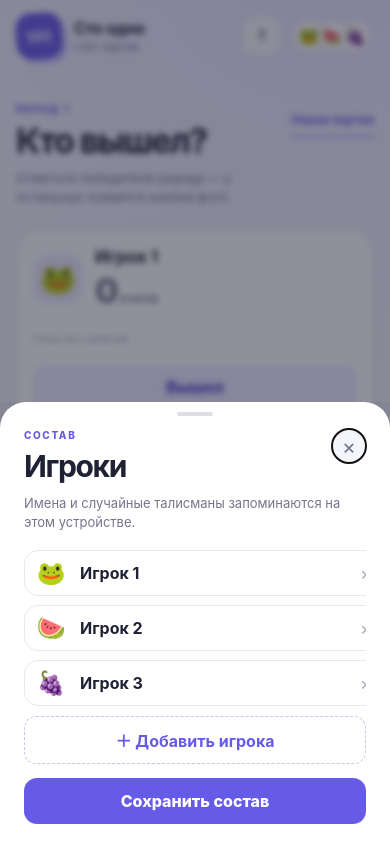
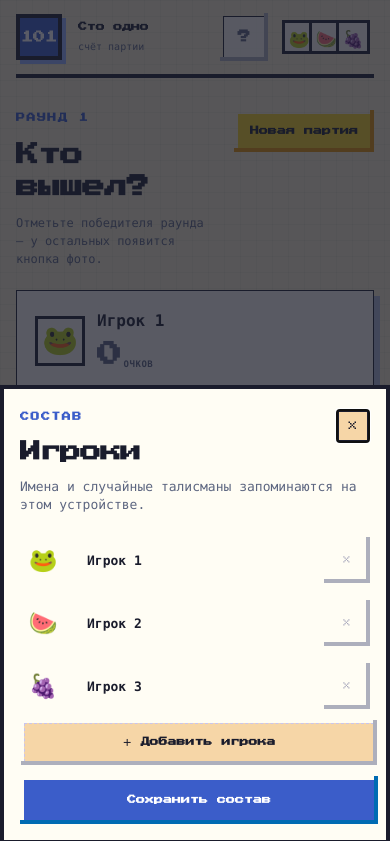
Before and after one commit to sunify/101, a plain HTML site: page dist/index.html in a window 390 px wide. Shown: the top 841 px of the page. Drawn offline with nearby package versions, Linux system fonts and the light colour scheme.

Commit message:
Update Site source

```diff
--- a/dist/app.js
+++ b/dist/app.js
@@ -68,17 +68,17 @@ function render() {
     const isWinner = game.current.winnerId === player.id;
     const hasScore = game.current.scores[player.id] !== undefined;
     const card = document.createElement("article");
-    card.className = `player-card${isWinner ? " winner" : ""}${processingPlayerId === player.id ? " processing" : ""}`;
+    card.className = `player-card nes-container${isWinner ? " winner" : ""}${processingPlayerId === player.id ? " processing" : ""}`;
     const recent = history.length ? history.slice(-6).map(value => `<span class="score-chip${value === 0 ? " zero" : ""}">${value}</span>`).join("") : `<span class="no-history">Пока без записей</span>`;
-    let action = `<button class="player-action exit-button" data-exit="${player.id}" type="button">Вышел</button>`;
+    let action = `<button class="player-action exit-button nes-btn" data-exit="${player.id}" type="button">Вышел</button>`;
     if (winner) {
       if (isWinner) {
         const winnerScore = Number(game.current.scores[player.id]) || 0;
-        action = `<div class="winner-actions"><div class="winner-label"><span>✓</span> Вышел${winnerScore ? ` · ${winnerScore}` : ""}</div><button class="queen-exit${winnerScore === -20 ? " selected" : ""}" data-winner-score="-20" data-player="${player.id}" type="button" aria-label="Вышел с дамы, минус 20">−20</button><button class="queen-exit${winnerScore === -40 ? " selected" : ""}" data-winner-score="-40" data-player="${player.id}" type="button" aria-label="Вышел с пиковой дамы, минус 40">−40</button></div>`;
+        action = `<div class="winner-actions"><div class="winner-label"><span>✓</span> Вышел${winnerScore ? ` · ${winnerScore}` : ""}</div><button class="queen-exit nes-btn is-error${winnerScore === -20 ? " selected" : ""}" data-winner-score="-20" data-player="${player.id}" type="button" aria-label="Вышел с дамы, минус 20">−20</button><button class="queen-exit nes-btn is-error${winnerScore === -40 ? " selected" : ""}" data-winner-score="-40" data-player="${player.id}" type="button" aria-label="Вышел с пиковой дамы, минус 40">−40</button></div>`;
       }
-      else if (processingPlayerId === player.id) action = `<button class="player-action photo-button" disabled>Распознаю фото…</button>`;
+      else if (processingPlayerId === player.id) action = `<button class="player-action photo-button nes-btn is-primary" disabled>Распознаю фото…</button>`;
       else if (hasScore) action = `<div class="round-score"><strong>+${game.current.scores[player.id]} очков</strong><button data-photo="${player.id}" type="button">Исправить</button></div>`;
-      else action = `<button class="player-action photo-button" data-photo="${player.id}" type="button">Прикрепить фото карт</button>`;
+      else action = `<button class="player-action photo-button nes-btn is-primary" data-photo="${player.id}" type="button">Прикрепить фото карт</button>`;
     }
     card.innerHTML = `<div class="player-top"><span class="player-emoji">${player.emoji}</span><div class="player-identity"><strong>${escapeHtml(player.name)}</strong><small><span class="total-score">${total}</span><span class="score-label">очков</span></small></div></div><div class="recent-scores">${recent}</div>${action}`;
     els.playersGrid.append(card);
@@ -213,7 +213,7 @@ function renderPlayerFields() {
   els.playerFields.innerHTML = "";
   editingPlayers.forEach((player,index) => {
     const row = document.createElement("div"); row.className="player-field";
-    row.innerHTML = `<span>${player.emoji}</span><input value="${escapeHtml(player.name)}" maxlength="24" aria-label="Имя игрока ${index+1}"><button type="button" aria-label="Удалить">×</button>`;
+    row.innerHTML = `<span>${player.emoji}</span><input class="nes-input" value="${escapeHtml(player.name)}" maxlength="24" aria-label="Имя игрока ${index+1}"><button class="nes-btn" type="button" aria-label="Удалить">×</button>`;
     row.querySelector("input").addEventListener("input", event => editingPlayers[index].name=event.target.value);
     row.querySelector("button").addEventListener("click", () => { if (editingPlayers.length<=2) return showToast("Нужно хотя бы два игрока"); editingPlayers.splice(index,1); renderPlayerFields(); });
     els.playerFields.append(row);
--- a/dist/index.html
+++ b/dist/index.html
@@ -6,25 +6,30 @@
     <meta name="theme-color" content="#eef2ff" />
     <meta name="description" content="Счётчик для игры 101 с подсчётом карт по фото" />
     <title>Сто одно · счёт партии</title>
+    <link rel="preconnect" href="https://fonts.googleapis.com" />
+    <link rel="preconnect" href="https://fonts.gstatic.com" crossorigin />
+    <link href="https://fonts.googleapis.com/css2?family=Press+Start+2P&display=swap" rel="stylesheet" />
+    <link href="https://unpkg.com/nes.css@2.3.0/css/nes.min.css" rel="stylesheet" />
     <link rel="stylesheet" href="./styles.css" />
+    <link rel="stylesheet" href="./pixel.css" />
   </head>
   <body>
     <div class="app-shell">
       <header class="topbar">
         <a class="brand" href="#" aria-label="Сто одно"><span class="brand-mark">101</span><span><b>Сто одно</b><small>счёт партии</small></span></a>
-        <div class="top-actions"><button class="icon-button" id="rulesButton" type="button" aria-label="Правила">?</button><button class="avatar-stack" id="playersButton" type="button" aria-label="Изменить игроков"></button></div>
+        <div class="top-actions"><button class="icon-button nes-btn" id="rulesButton" type="button" aria-label="Правила">?</button><button class="avatar-stack" id="playersButton" type="button" aria-label="Изменить игроков"></button></div>
       </header>
       <main>
         <section class="game-head">
           <div><span class="eyebrow" id="roundLabel">Раунд 1</span><h1 id="gameTitle">Кто вышел?</h1><p id="gameHint">Отметьте победителя раунда — у остальных появится кнопка фото.</p></div>
-          <button class="quiet-button" id="newGameButton" type="button">Новая партия</button>
+          <button class="quiet-button nes-btn is-warning" id="newGameButton" type="button">Новая партия</button>
         </section>
-        <section class="leader-card" id="leaderCard" hidden><span class="leader-emoji" id="leaderEmoji"></span><span><small>Сейчас впереди</small><strong id="leaderName"></strong></span><b id="leaderScore"></b></section>
+        <section class="leader-card nes-container" id="leaderCard" hidden><span class="leader-emoji" id="leaderEmoji"></span><span><small>Сейчас впереди</small><strong id="leaderName"></strong></span><b id="leaderScore"></b></section>
         <section class="players-grid" id="playersGrid" aria-live="polite"></section>
-        <section class="round-ready" id="roundReady" hidden><div><span>✓</span><strong>Раунд посчитан</strong><small>Все очки записаны в историю</small></div><button class="primary-button" id="nextRoundButton" type="button">Следующий раунд <span>→</span></button></section>
+        <section class="round-ready nes-container is-dark" id="roundReady" hidden><div><span>✓</span><strong>Раунд посчитан</strong><small>Все очки записаны в историю</small></div><button class="primary-button nes-btn is-success" id="nextRoundButton" type="button">Следующий раунд <span>→</span></button></section>
         <section class="history-section" id="historySection" hidden>
           <div class="section-title"><div><span class="eyebrow">Партия</span><h2>История очков</h2></div><button class="text-button" id="toggleHistoryButton" type="button" aria-expanded="true">Свернуть</button></div>
-          <div class="history-wrap" id="historyWrap"><table id="historyTable"></table></div>
+          <div class="history-wrap" id="historyWrap"><table class="nes-table is-bordered is-centered" id="historyTable"></table></div>
         </section>
       </main>
       <footer><span>Фото остаётся на устройстве</span><a href="https://huggingface.co/sroot/lgd-cards-gen3" target="_blank" rel="noreferrer">Открытая модель распознавания</a></footer>
@@ -33,30 +38,30 @@
     <input id="cameraInput" type="file" accept="image/*" capture="environment" hidden />
 
     <dialog class="sheet" id="playersDialog">
-      <form method="dialog" class="sheet-card" id="playersForm">
+      <form method="dialog" class="sheet-card nes-container" id="playersForm">
         <div class="sheet-handle"></div>
         <div class="sheet-heading"><div><span class="eyebrow">Состав</span><h2>Игроки</h2></div><button class="close-button" id="playersClose" type="button" aria-label="Закрыть">×</button></div>
         <p class="sheet-copy">Имена и случайные талисманы запоминаются на этом устройстве.</p>
         <div class="player-fields" id="playerFields"></div>
-        <button class="add-player-button" id="addPlayerButton" type="button">＋ Добавить игрока</button>
-        <button class="primary-button full" id="savePlayersButton" type="submit" value="default">Сохранить состав</button>
+        <button class="add-player-button nes-btn" id="addPlayerButton" type="button">＋ Добавить игрока</button>
+        <button class="primary-button full nes-btn is-primary" id="savePlayersButton" type="submit" value="default">Сохранить состав</button>
       </form>
     </dialog>
 
     <dialog class="sheet" id="reviewDialog">
-      <form method="dialog" class="sheet-card review-card" id="reviewForm">
+      <form method="dialog" class="sheet-card review-card nes-container" id="reviewForm">
         <div class="sheet-handle"></div>
         <div class="review-person"><span id="reviewEmoji"></span><div><small>Карты игрока</small><strong id="reviewName"></strong></div><button class="close-button" id="reviewClose" type="button" aria-label="Закрыть">×</button></div>
         <div class="model-state" id="modelState"><span class="spinner"></span><strong id="modelStateTitle">Ищу карты на фото…</strong><small id="modelStateCopy">Первый раз модель может загружаться чуть дольше</small></div>
         <div id="reviewResult" hidden>
           <div class="review-total"><span><small>Найдено</small><b id="reviewCount">0 карт</b></span><strong><b id="reviewScore">0</b> очков</strong></div>
           <div class="notice" id="queenNotice" hidden></div><div class="detected-cards" id="detectedCards"></div>
-          <button class="add-card-button" id="addCardButton" type="button">＋ Добавить карту</button><button class="primary-button full" id="confirmScoreButton" type="button">Записать очки</button>
+          <button class="add-card-button nes-btn" id="addCardButton" type="button">＋ Добавить карту</button><button class="primary-button full nes-btn is-primary" id="confirmScoreButton" type="button">Записать очки</button>
         </div>
       </form>
     </dialog>
 
-    <dialog class="rules-dialog" id="rulesDialog">
+    <dialog class="rules-dialog nes-container" id="rulesDialog">
       <button class="close-button" id="rulesClose" type="button" aria-label="Закрыть">×</button><span class="eyebrow">Подсчёт карт</span><h2>Правила</h2>
       <div class="rules-grid"><span><b>6–8, 10</b><small>по номиналу</small></span><span><b>9</b><small>0 очков</small></span><span><b>В</b><small>2 очка</small></span><span><b>Д</b><small>3 очка</small></span><span><b>К</b><small>4 очка</small></span><span><b>Т</b><small>11 очков</small></span></div>
       <p class="queen-rule">Одна оставшаяся дама: <b>♠ 40</b>, любая другая — <b>20</b>.</p>
--- /dev/null
+++ b/dist/pixel.css
@@ -0,0 +1,139 @@
+:root {
+  --ink: #1a1c2c;
+  --muted: #5d6680;
+  --paper: #fffdf4;
+  --bg: #f7efcf;
+  --line: #1a1c2c;
+  --violet: #3b5dc9;
+  --violet-dark: #29366f;
+  --violet-soft: #d6e1ff;
+  --mint: #c7f0d8;
+  --green: #257953;
+  --red: #b13e53;
+  --pixel-font: "Press Start 2P", ui-monospace, monospace;
+}
+
+body {
+  background-color: var(--bg);
+  background-image:
+    linear-gradient(90deg, rgba(26,28,44,.045) 1px, transparent 1px),
+    linear-gradient(rgba(26,28,44,.045) 1px, transparent 1px);
+  background-size: 16px 16px;
+  font-family: ui-monospace, SFMono-Regular, Menlo, Monaco, Consolas, monospace;
+}
+
+button, .brand-mark, .eyebrow, h1, h2, .total-score, .score-chip,
+.round-ready strong, .leader-card small, th, .review-total strong b {
+  font-family: var(--pixel-font);
+}
+
+.app-shell { width: min(100%, 920px); }
+.topbar { height: 92px; border-bottom: 4px solid var(--ink); }
+.brand { gap: 16px; }
+.brand-mark {
+  width: 54px; height: 54px; border: 4px solid var(--ink); border-radius: 0;
+  background: #3b5dc9; font-size: 12px; transform: none;
+  box-shadow: 6px 6px 0 #94b0ff;
+}
+.brand b { font-family: var(--pixel-font); font-size: 11px; line-height: 1.5; }
+.brand small { margin-top: 3px; color: var(--muted); font-size: 10px; }
+.icon-button.nes-btn { width: 42px; height: 42px; padding: 0; border-radius: 0; font-size: 13px; }
+.avatar-stack span { width: 34px; height: 34px; border: 3px solid var(--ink); border-radius: 0; background: var(--paper); }
+
+.game-head { padding-top: 48px; }
+.eyebrow { color: var(--violet); font-size: 9px; line-height: 1.7; }
+h1 { margin-top: 14px; font-size: clamp(24px, 4.5vw, 38px); line-height: 1.4; letter-spacing: -.04em; }
+h2 { margin-top: 12px; font-size: 21px; line-height: 1.5; }
+.game-head p { max-width: 610px; color: var(--muted); font-size: 13px; }
+.quiet-button.nes-btn { padding: 10px 12px; border: 0; color: var(--ink); font-size: 9px; }
+
+.leader-card.nes-container {
+  padding: 13px 17px; border-radius: 0; border-color: var(--ink);
+  background: #d6e1ff; box-shadow: 6px 6px 0 #94b0ff;
+}
+.leader-emoji, .player-emoji, .review-person > span {
+  border: 3px solid var(--ink); border-radius: 0; background: var(--paper);
+  image-rendering: pixelated;
+}
+.leader-card small { font-size: 7px; }
+.leader-card > b { font-family: var(--pixel-font); color: var(--ink); font-size: 18px; }
+
+.players-grid { gap: 20px; }
+.player-card.nes-container {
+  padding: 18px; border-radius: 0; border-color: var(--ink); background: var(--paper);
+  box-shadow: 8px 8px 0 #aeb8d3;
+}
+.player-card.nes-container.winner { border-color: var(--ink); background: #edfff5; box-shadow: 8px 8px 0 #63c99b; }
+.player-identity strong { font-size: 16px; }
+.total-score { font-size: 25px; }
+.score-label { color: var(--muted); font-size: 9px; }
+.recent-scores { margin-top: 18px; }
+.score-chip { min-width: 29px; height: 27px; border: 2px solid var(--ink); border-radius: 0; background: #dbe0ef; color: var(--ink); font-size: 8px; }
+.score-chip.zero { color: var(--ink); background: #8bd4ad; }
+.no-history { color: var(--muted); }
+
+.player-action.nes-btn, .add-player-button.nes-btn, .add-card-button.nes-btn,
+.primary-button.nes-btn, .queen-exit.nes-btn {
+  border-radius: 0; font-size: 9px; line-height: 1.6;
+}
+.player-action.nes-btn { min-height: 48px; width: 100%; }
+.exit-button.nes-btn { color: var(--ink); background: #f6d6a7; }
+.winner-label { border: 3px solid var(--ink); border-radius: 0; color: var(--ink); background: #8bd4ad; font-size: 11px; }
+.winner-label span { border-radius: 0; background: var(--ink); }
+.queen-exit.nes-btn { min-width: 58px; color: #fff; background: var(--red); }
+.queen-exit.nes-btn.selected { color: #fff; background: #7a2841; transform: translate(2px,2px); box-shadow: inset 4px 4px #4d1d2d; }
+.round-score { min-height: 48px; border: 3px solid var(--ink); border-radius: 0; background: #dbe0ef; }
+.round-score button { font-family: var(--pixel-font); font-size: 7px; }
+
+.round-ready.nes-container.is-dark { margin-top: 24px; padding: 18px; border-radius: 0; color: #fff; background: #29366f; box-shadow: 8px 8px 0 #94b0ff; }
+.round-ready small { font-size: 11px; }
+.primary-button.nes-btn { color: #fff; background: #257953; }
+
+.history-section { border-top: 4px solid var(--ink); }
+.text-button { font-family: var(--pixel-font); color: var(--violet); font-size: 8px; }
+.history-wrap { border: 0; border-radius: 0; background: transparent; overflow: auto; padding: 4px 6px 8px 4px; }
+.nes-table { width: 100%; margin: 0; background: var(--paper); box-shadow: 6px 6px 0 #aeb8d3; }
+.nes-table th { color: var(--ink); font-size: 7px; line-height: 1.7; background: #d6e1ff; }
+.nes-table td { border-color: var(--ink); }
+.winner-cell { color: var(--ink); background: #c7f0d8; }
+footer { border-top: 4px solid var(--ink); color: var(--muted); }
+
+dialog::backdrop { background: rgba(26,28,44,.72); backdrop-filter: none; }
+.sheet-card.nes-container, .rules-dialog.nes-container {
+  border-radius: 0; border-color: var(--ink); background: var(--paper);
+  box-shadow: 10px 10px 0 #94b0ff;
+}
+.sheet-handle { display: none; }
+.close-button { border: 3px solid var(--ink); border-radius: 0; color: var(--ink); background: #f6d6a7; font-family: var(--pixel-font); font-size: 12px; }
+.player-field { padding: 0; border: 0; border-radius: 0; }
+.player-field > span { width: 46px; }
+.player-field .nes-input { height: 46px; padding: 8px; border-radius: 0; font-family: inherit; font-size: 13px; }
+.player-field .nes-btn { width: 38px; height: 38px; padding: 0; font-size: 10px; }
+.sheet-copy { color: var(--muted); }
+.add-player-button.nes-btn, .add-card-button.nes-btn { width: 100%; color: var(--ink); background: #f6d6a7; }
+.primary-button.full.nes-btn { width: 100%; color: #fff; background: #3b5dc9; }
+.review-person { border-bottom: 4px solid var(--ink); }
+.review-person small { font-family: var(--pixel-font); font-size: 7px; }
+.review-total strong b { font-size: 25px; }
+.card-editor { border: 3px solid var(--ink); border-radius: 0; background: #fff; }
+.remove-card { border: 2px solid var(--ink); border-radius: 0; color: var(--ink); background: #f6d6a7; }
+.notice, .queen-rule { border: 3px solid var(--ink); border-radius: 0; color: var(--ink); background: #f6d6a7; }
+.rules-grid span { border: 3px solid var(--ink); border-radius: 0; background: #d6e1ff; }
+.toast { border: 4px solid #fff; border-radius: 0; background: var(--ink); font-family: var(--pixel-font); font-size: 8px; box-shadow: 6px 6px 0 rgba(26,28,44,.35); }
+
+@media (max-width: 650px) {
+  .topbar { height: 78px; }
+  .brand-mark { width: 46px; height: 46px; box-shadow: 4px 4px 0 #94b0ff; }
+  .brand b { font-size: 9px; }
+  .game-head { padding-top: 32px; }
+  h1 { font-size: 23px; }
+  .game-head p { font-size: 12px; }
+  .players-grid { gap: 16px; }
+  .player-card.nes-container { box-shadow: 6px 6px 0 #aeb8d3; }
+  .sheet-card.nes-container { padding: 20px 16px calc(20px + env(safe-area-inset-bottom)); }
+}
+
+@media (max-width: 390px) {
+  .winner-actions { grid-template-columns: 1fr 54px 54px; }
+  .queen-exit.nes-btn { min-width: 0; padding-left: 5px; padding-right: 5px; }
+}
```
Also changed, not shown: 1 other file.
